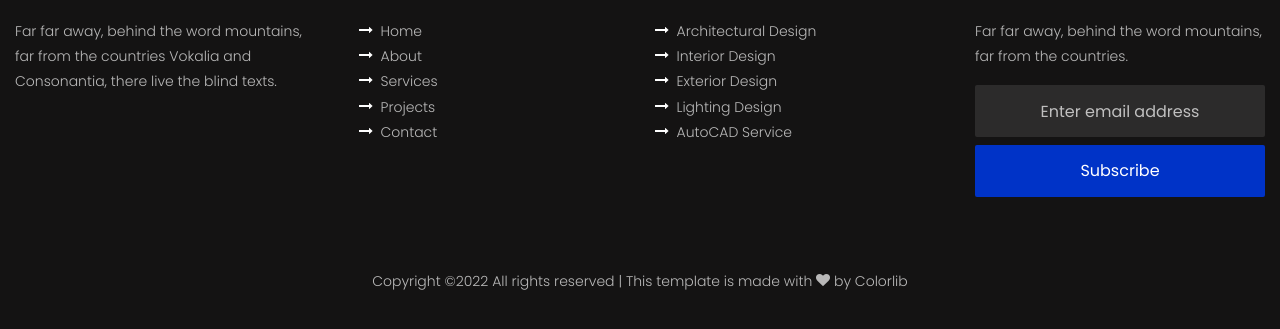
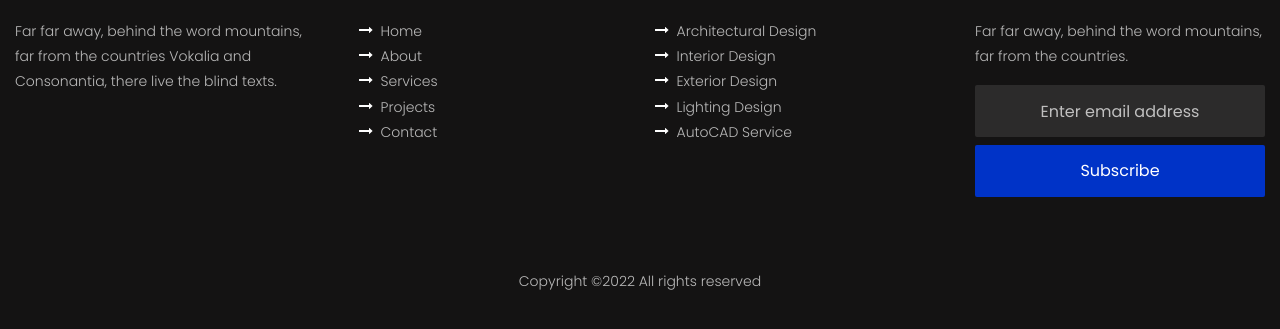
Before and after one commit to iamnohiro/iamnohiro.github.io, a plain HTML site: page index.html in a window 1280 px wide. Shown: the part 7754-8083 px from the top of the page. Drawn offline with Linux system fonts and the light colour scheme; some packages are replaced by stand-ins of ours; no server answers; files whose address does not match are found by name.

Commit message:
Update index.html
Remove Copyrights

```diff
--- a/index.html
+++ b/index.html
@@ -741,9 +741,7 @@
         <div class="row">
           <div class="col-md-12 text-center">
 
-            <p><!-- Link back to Colorlib can't be removed. Template is licensed under CC BY 3.0. -->
-  Copyright &copy;<script>document.write(new Date().getFullYear());</script> All rights reserved | This template is made with <i class="icon-heart" aria-hidden="true"></i> by <a href="https://colorlib.com" target="_blank">Colorlib</a>
-  <!-- Link back to Colorlib can't be removed. Template is licensed under CC BY 3.0. --></p>
+            <p>Copyright &copy;<script>document.write(new Date().getFullYear());</script> All rights reserved</p>
           </div>
         </div>
       </div>
```
